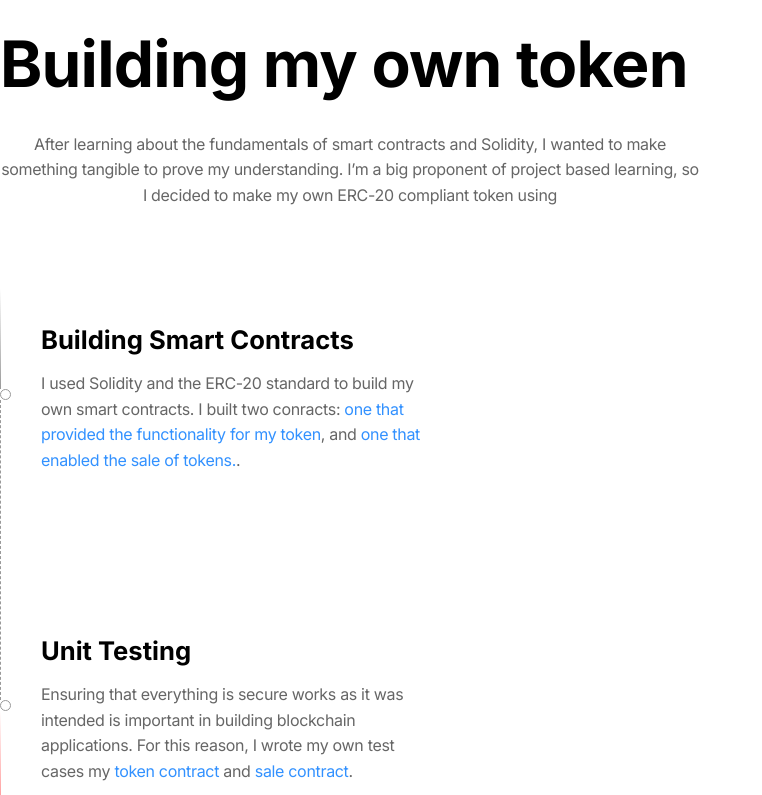
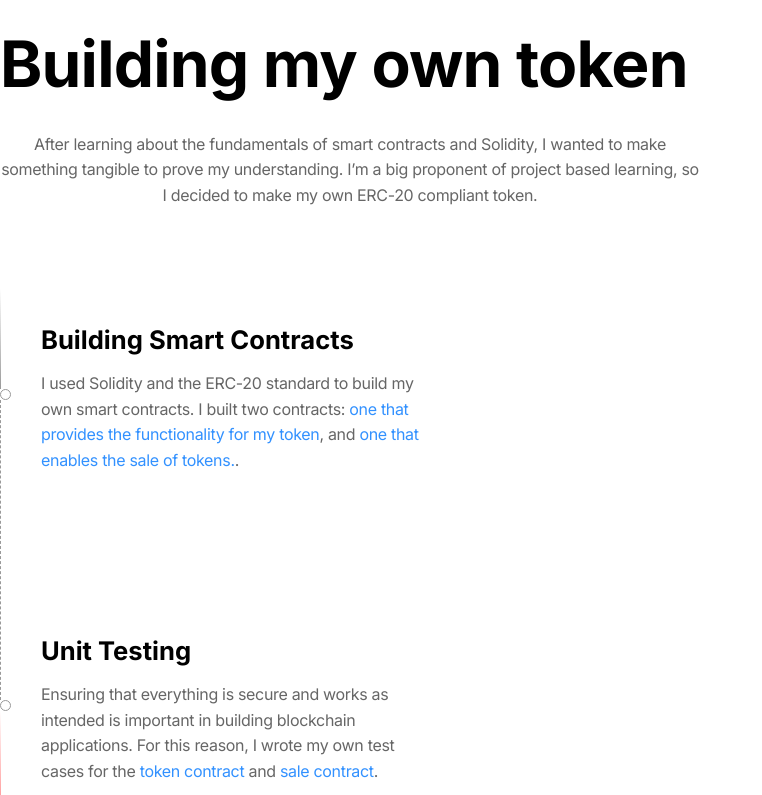
Before and after one commit to adam-maj/erc20-token, a Next.js app: page /About in a window 1280 px wide. Shown: the part 1645-2440 px from the top of the page, without its empty margins (0-762 px from the left). Built offline with nearby package versions, Linux system fonts and the light colour scheme.

Commit message:
About page wording fixes

```diff
--- a/components/Build.jsx
+++ b/components/Build.jsx
@@ -17,7 +17,7 @@ export default function Build() {
       >
         After learning about the fundamentals of smart contracts and Solidity,
         I wanted to make something tangible to prove my understanding.
-        I’m a big proponent of project based learning, so I decided to make my own ERC-20 compliant token using
+        I’m a big proponent of project based learning, so I decided to make my own ERC-20 compliant token.
       </Paragraph>
 
       <Timeline top>
@@ -29,12 +29,12 @@ export default function Build() {
           <Heading>Building Smart Contracts</Heading>
           <Paragraph>
             I used Solidity and the ERC-20 standard to build my own smart contracts.
-            I built two conracts:&nbsp;
+            I built two contracts:&nbsp;
             <Link href="https://github.com/adam-maj/erc20-token/blob/main/contracts/VonToken.sol" target="_blank">
-              one that provided the functionality for my token
+              one that provides the functionality for my token
             </Link>, and&nbsp;
             <Link href="https://github.com/adam-maj/erc20-token/blob/main/contracts/VonTokenSale.sol" target="_blank">
-              one that enabled the sale of tokens.
+              one that enables the sale of tokens.
             </Link>.
           </Paragraph>
         </Right>
@@ -48,8 +48,8 @@ export default function Build() {
         <Right>
           <Heading>Unit Testing</Heading>
           <Paragraph>
-            Ensuring that everything is secure works as it was intended is important in building blockchain applications.
-            For this reason, I wrote my own test cases my&nbsp;
+            Ensuring that everything is secure and works as intended is important in building blockchain applications.
+            For this reason, I wrote my own test cases for the&nbsp;
             <Link href="https://github.com/adam-maj/erc20-token/blob/main/test/VonToken.test.js" target="_blank">token contract</Link>&nbsp;and&nbsp;
             <Link href="https://github.com/adam-maj/erc20-token/blob/main/test/VonTokenSale.test.js" target="_blank">sale contract</Link>.
           </Paragraph>
--- a/components/Deploy.jsx
+++ b/components/Deploy.jsx
@@ -21,7 +21,7 @@ export default function Deploy() {
         </Link>
         &nbsp;(DApp) to interact with my smart contracts.
         I decided to make an ICO application that allows users to purchase Von Token
-        in exchange for Ether. After building out thsi application, I deployed it
+        in exchange for Ether. After building out this application, I deployed it
         to an Ethereum test network and deployed this website along with it!
       </Paragraph>
 
```
